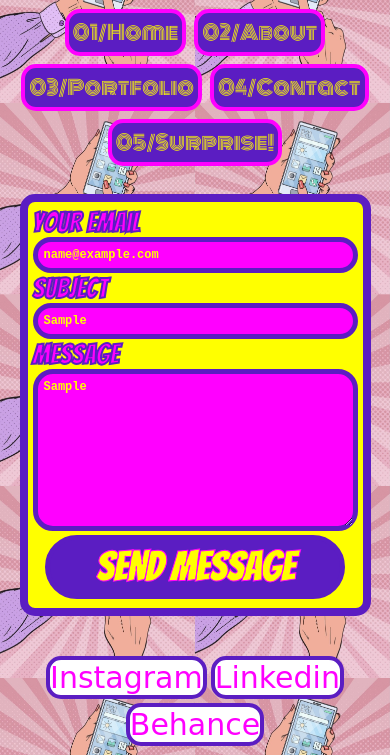
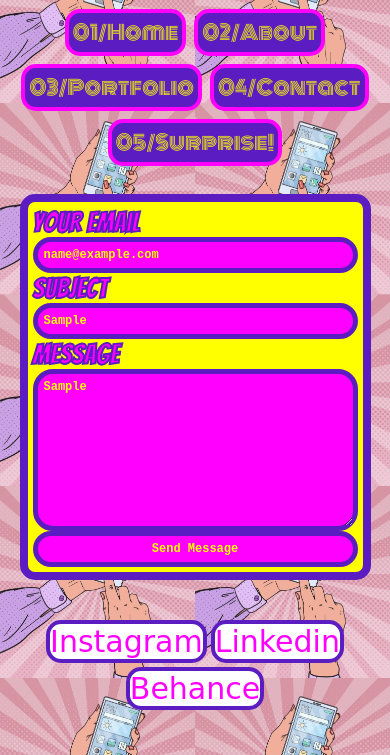
Before and after one commit to AtalantaDesigner/portfolio, a website: page Contact.html in a window 390 px wide. Both pictures are taken after typing "name@example.com", "Sample", "Sample" into the empty fields and a click on the input "Send Message". Shown: the part 89-844 px from the top of the page. Drawn offline with nearby package versions, Linux system fonts and the light colour scheme; a web font is replaced by a local one.

Commit message:
Update stylescontact.css

```diff
--- a/css/stylescontact.css
+++ b/css/stylescontact.css
@@ -35,7 +35,7 @@
     body .contact-form .form-row ::placeholder {
       font-family: 'Share Tech Mono', monospace;
       color: lightpink; }
-    body .contact-form .form-row .submitButton {
+    body .contact-form .form-row button {
       width: 300px;
       margin: 4px auto;
       border-radius: 40px;
@@ -49,7 +49,7 @@
       box-sizing: border-box; }
     body .contact-form .form-row input:focus,
     body .contact-form .form-row textarea:focus,
-    body .contact-form .form-row submitButton:focus {
+    body .contact-form .form-row button:focus {
       outline: transparent; }
     body .contact-form .form-row input[type="email"]:invalid {
       color: chartreuse;
@@ -95,5 +95,5 @@
           font-size: 12px; }
         body .contact-form .form-row textarea {
           font-weight: bold; }
-        body .contact-form .form-row submitButton {
+        body .contact-form .form-row button {
           font-size: 24px; } }
```
